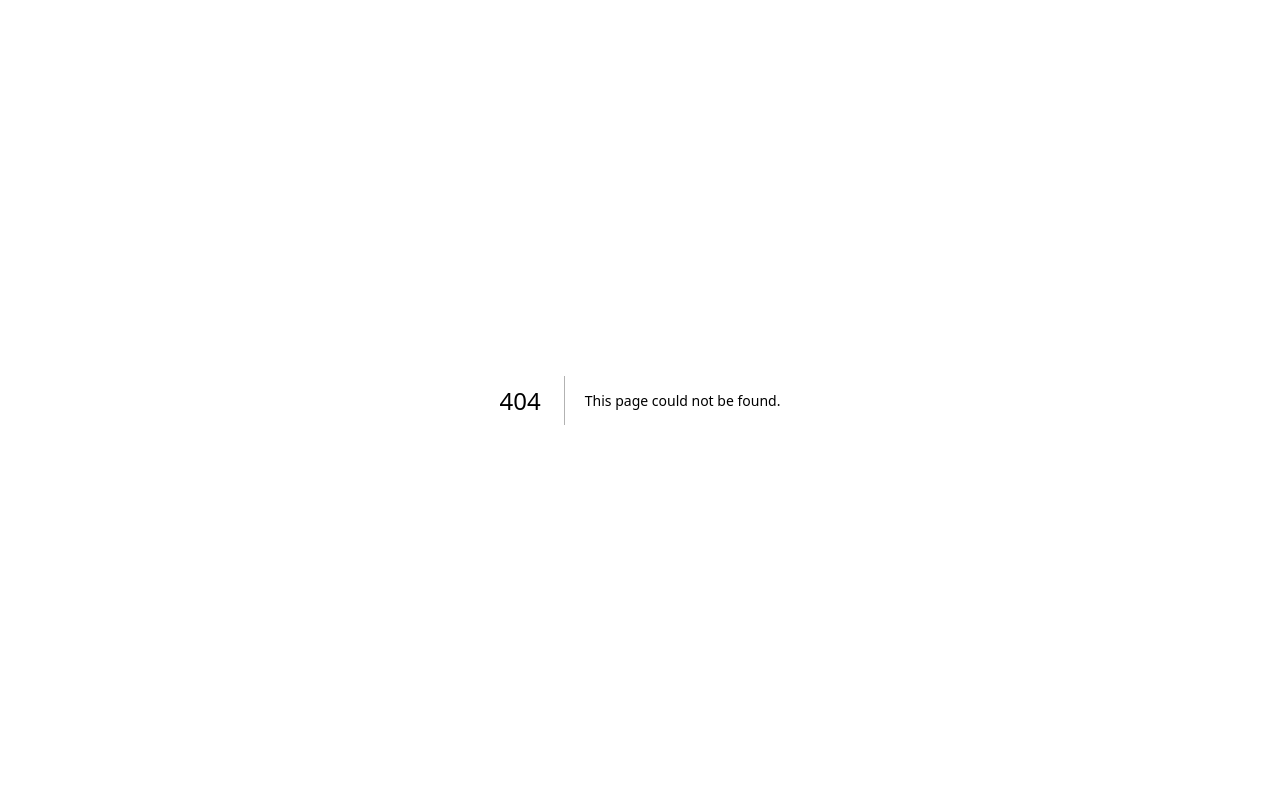
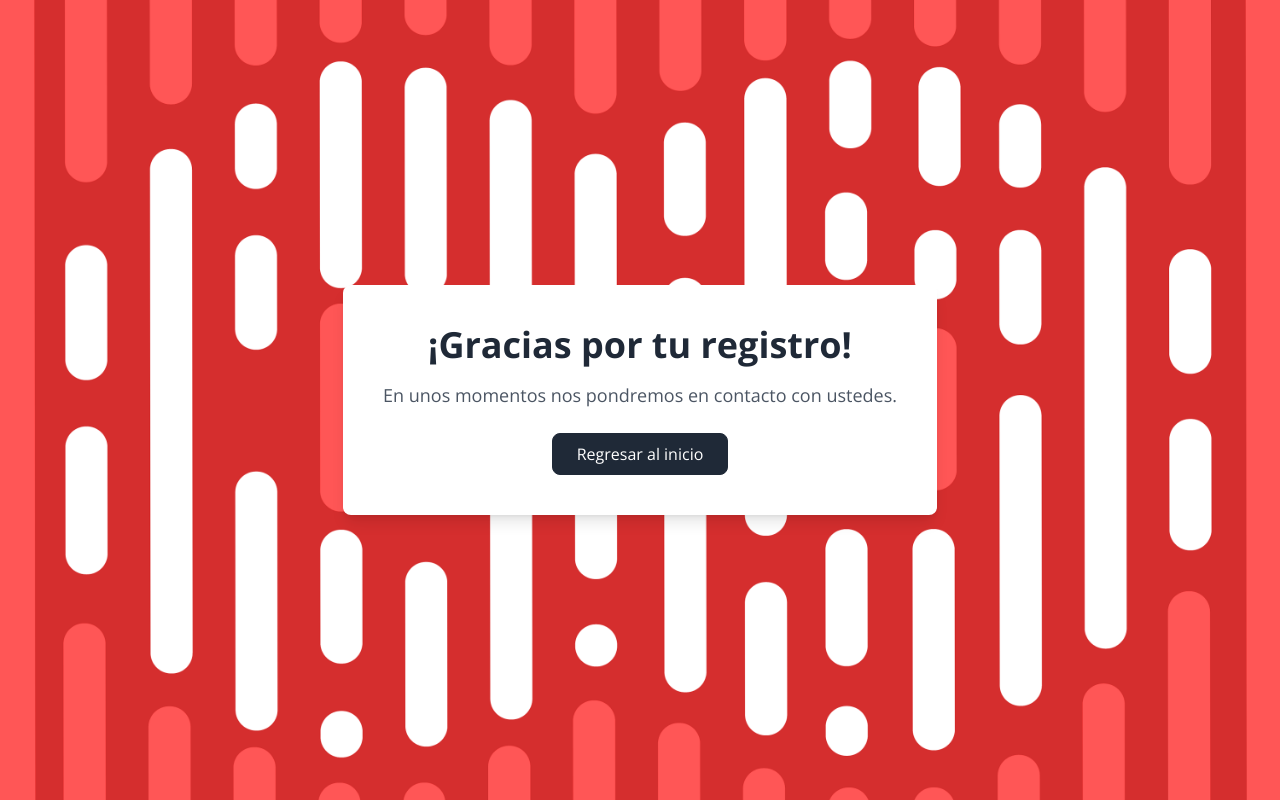
Before and after one commit to 8devmx/estadias-front, a Next.js app: page /agradecimiento in a window 1280 px wide. Before the commit this address had no page. Built offline with nearby package versions, Linux system fonts and the light colour scheme.

Commit message:
agradecimiento
se hizo la pagina de agradecimiento por el registro

```diff
--- a/src/components/form.jsx
+++ b/src/components/form.jsx
@@ -32,7 +32,7 @@ const Form = () => {
                     }
                 }).then(response => {
                     if (response.ok) {
-                        alert("Gracias por registrarte en un momento nos pondremos en contacto contigo!");
+                        window.location.href = "/agradecimiento";
                     } else {
                         response.json().then(data => {
                             if (Object.hasOwn(data, 'errors')) {
--- /dev/null
+++ b/src/pages/agradecimiento.js
@@ -0,0 +1,33 @@
+import Head from 'next/head';
+import { useRouter } from 'next/router';
+
+export default function ThankYou() {
+    const router = useRouter();
+
+    const goBack = () => {
+        router.back();
+    };
+
+    return (
+        <>
+            <Head>
+                <title>Thank You</title>
+            </Head>
+            <div className="relative flex items-center justify-center min-h-screen bg-gray-100">
+                <div className="absolute inset-0 bg-cover bg-center" style={{ backgroundImage: "url('hero-main.png')" }}></div>
+
+                <div className="relative text-center p-10 bg-white rounded-lg shadow-lg z-10">
+                    <h1 className="text-4xl font-bold text-gray-800 mb-4">¡Gracias por tu registro!</h1>
+                    <p className="text-lg text-gray-600 mb-6">
+                        En unos momentos nos pondremos en contacto con ustedes.
+                    </p>
+                    <button
+                        onClick={goBack}
+                        className="inline-block px-6 py-2 text-white bg-gray-800 hover:bg-gray-900 border border-gray-800 rounded-lg transition duration-300 ease-in-out">
+                        Regresar al inicio
+                    </button>
+                </div>
+            </div>
+        </>
+    );
+}
```
